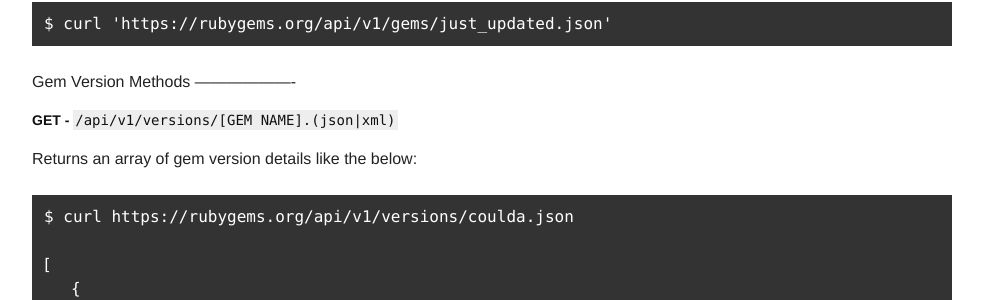
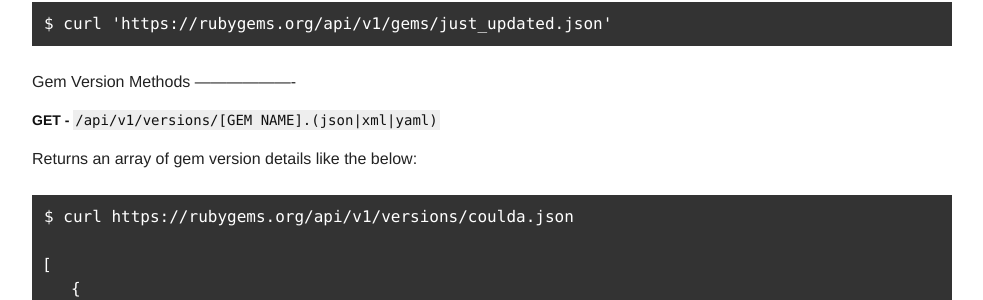
Before and after one commit to radar/guides, a Jekyll site: the page built from rubygems-org-api.md, in a window 1280 px wide and 900 px high, scrolled down 3994 px. Shown: the part 148-448 px from the top of the window, without its empty margins (148-1131 px from the left). Built offline with Jekyll 4.4.1, drawn with Linux system fonts in a browser that asks for light colours.

Commit message:
Document YAML response format for versions

```diff
--- a/rubygems-org-api.md
+++ b/rubygems-org-api.md
@@ -185,7 +185,7 @@ Pulls the 50 most recently updated gems. Returns an array of the XML or JSON rep
 Gem Version Methods
 -------------------
 
-### GET - `/api/v1/versions/[GEM NAME].(json|xml)`
+### GET - `/api/v1/versions/[GEM NAME].(json|xml|yaml)`
 
 Returns an array of gem version details like the below:
 
```
